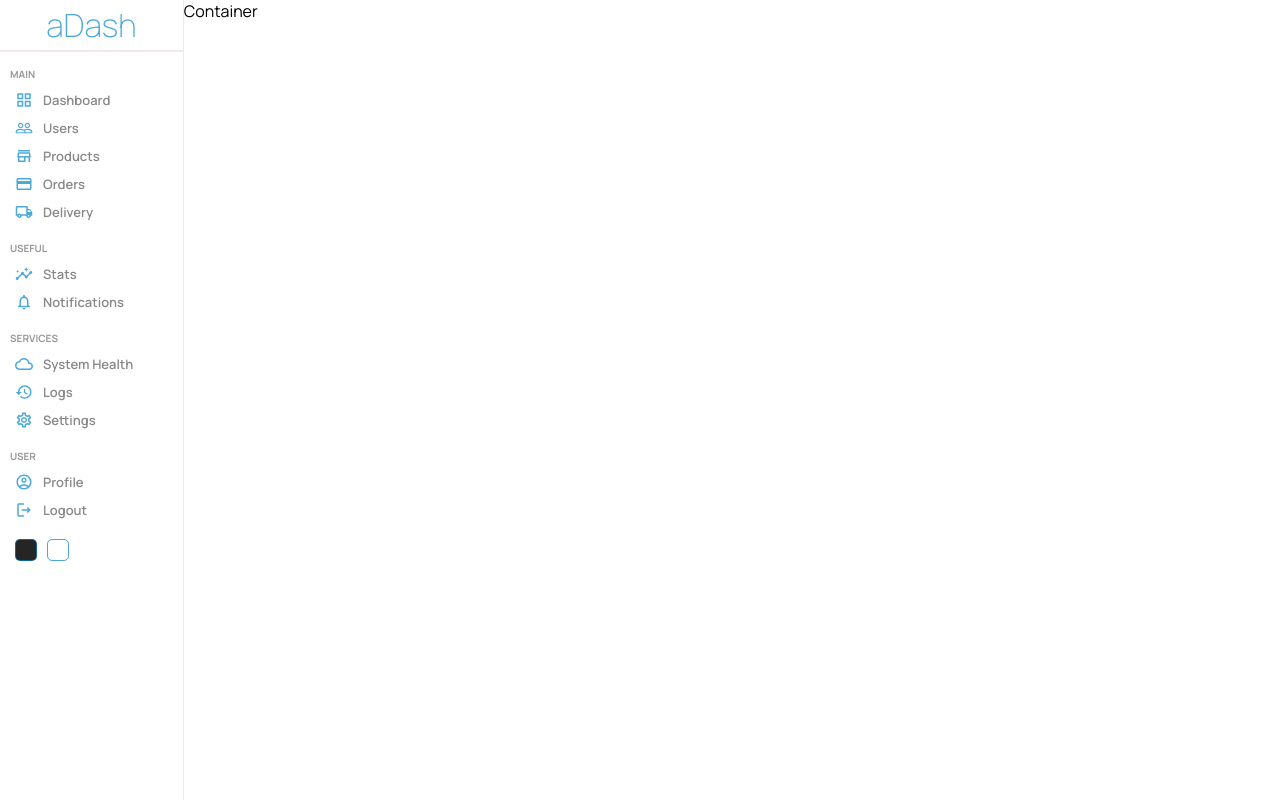
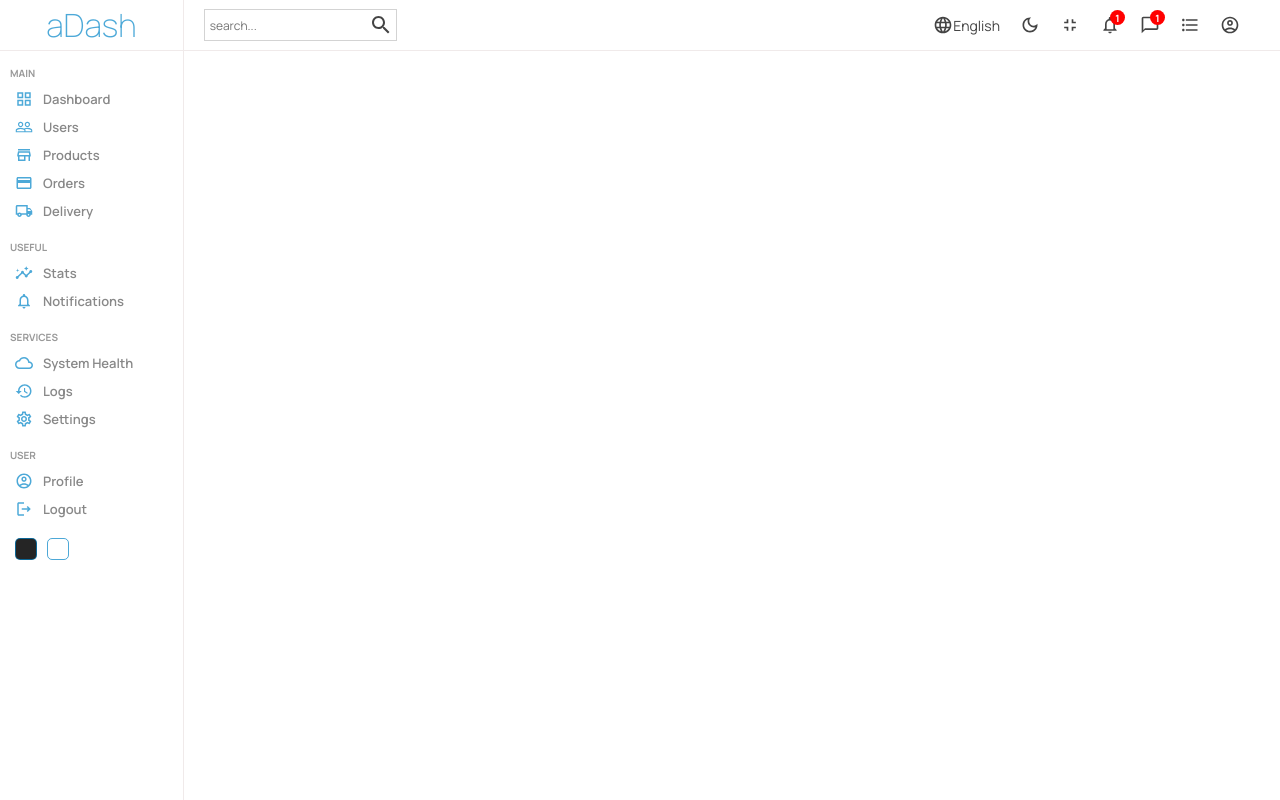
Before and after one commit to 4d757365/aDash, a React (Create React App) app: page / in a window 1280 px wide. Built offline with nearby package versions, Linux system fonts and the light colour scheme.

Commit message:
Create navbar

```diff
--- a/src/components/navbar/Navbar.jsx
+++ b/src/components/navbar/Navbar.jsx
@@ -1,9 +1,49 @@
 import './navbar.scss'
-
+import SearchOutlinedIcon from '@mui/icons-material/SearchOutlined';
+import LanguageOutlinedIcon from '@mui/icons-material/LanguageOutlined';
+import DarkModeOutlinedIcon from '@mui/icons-material/DarkModeOutlined';
+import FullscreenExitOutlinedIcon from '@mui/icons-material/FullscreenExitOutlined';
+import NotificationsNoneOutlinedIcon from '@mui/icons-material/NotificationsNoneOutlined';
+import ChatBubbleOutlineOutlinedIcon from '@mui/icons-material/ChatBubbleOutlineOutlined';
+import FormatListBulletedOutlinedIcon from '@mui/icons-material/FormatListBulletedOutlined';
+import AccountCircleOutlinedIcon from '@mui/icons-material/AccountCircleOutlined';
 
 const Navbar = () => {
   return (
-    <div className='navbar'>Navbar</div>
+    <div className='navbar'>
+      <div className="wrapper">
+        <div className="search">
+          <input type="text" placeholder='search...' />
+          <SearchOutlinedIcon />
+        </div>
+        <div className="items">
+          <div className="item">
+            <LanguageOutlinedIcon className='icon'/>
+            English
+          </div>
+          <div className="item">
+            <DarkModeOutlinedIcon className='icon' />
+          </div>
+          <div className="item">
+            <FullscreenExitOutlinedIcon className='icon' />
+          </div>
+          <div className="item">
+            <NotificationsNoneOutlinedIcon className='icon' />
+            <div className="counter">1</div>
+          </div>
+          <div className="item">
+            <ChatBubbleOutlineOutlinedIcon className='icon' />
+            <div className="counter">1</div>
+          </div>
+          <div className="item">
+            <FormatListBulletedOutlinedIcon className='icon'/>
+          </div>
+          <div className="item">
+            <AccountCircleOutlinedIcon className='icon avatar'/>
+          </div>
+        </div>
+      </div>
+    </div>
   )
 }
 
--- a/src/components/navbar/navbar.scss
+++ b/src/components/navbar/navbar.scss
@@ -0,0 +1,65 @@
+.navbar {
+    height: 50px;
+    border-bottom: 0.5px solid rgb(240, 234, 234);
+    display: flex;
+    align-items: center;
+    font-size: 14px;
+    color: #444;
+
+    .wrapper {
+        display: flex;
+        align-items: center;
+        justify-content: space-between;
+        padding: 20px;
+        width: 100%;
+
+        .search {
+            display: flex;
+            align-items: center;
+            border: 0.5px solid lightgray;
+            padding: 3px;
+        }
+
+        input {
+            border: none;
+            outline: none;
+            background: transparent;
+
+            &::placeholder {
+                font-size: 12px;
+            }
+
+        }
+
+        .items {
+            display: flex;
+
+            .item {
+                display: flex;
+                align-items: center;
+                margin-right: 20px;
+                position: relative;
+
+                .icon {
+                    font-size: 20px;
+                }
+
+                .counter {
+                    display: flex;
+                    align-items: center;
+                    justify-content: center;
+                    font-size: 10px;
+                    font-weight: bold;
+                    width: 15px;
+                    height: 15px;
+                    border-radius: 50%;
+                    background-color: red;
+                    color: white;
+                    position: absolute;
+                    top: -5px;
+                    right: -5px;
+                }
+            }
+        }
+    }
+}
--- a/src/components/sidebar/Sidebar.jsx
+++ b/src/components/sidebar/Sidebar.jsx
@@ -16,7 +16,7 @@ const Sidebar = () => {
     return (
         <div className='sidebar'>
             <div className="top"><span className="logo">aDash</span></div>
-            <hr />
+            <div className="line"></div>
             <div className="center">
                 <ul>
                     <p className="title">MAIN</p>
--- a/src/components/sidebar/sidebar.scss
+++ b/src/components/sidebar/sidebar.scss
@@ -16,9 +16,9 @@
         }
     }
 
-    hr {
-        height: 0;
-        border: 0.5px solid rgb(240, 234, 234);;
+    .line {
+        height: 0.5px;
+        background-color:rgb(240, 234, 234);
     }
 
     .center {
--- a/src/pages/home/Home.jsx
+++ b/src/pages/home/Home.jsx
@@ -1,11 +1,14 @@
 import Sidebar from '../../components/sidebar/Sidebar';
+import Navbar from '../../components/navbar/Navbar';
 import './home.scss'
 
 const Home = () => {
   return (
     <div className="home">
         <Sidebar/>
-        <div className="homeContainer">Container</div>
+        <div className="homeContainer">
+          <Navbar/>
+        </div>
     </div>
   )
 }
```
